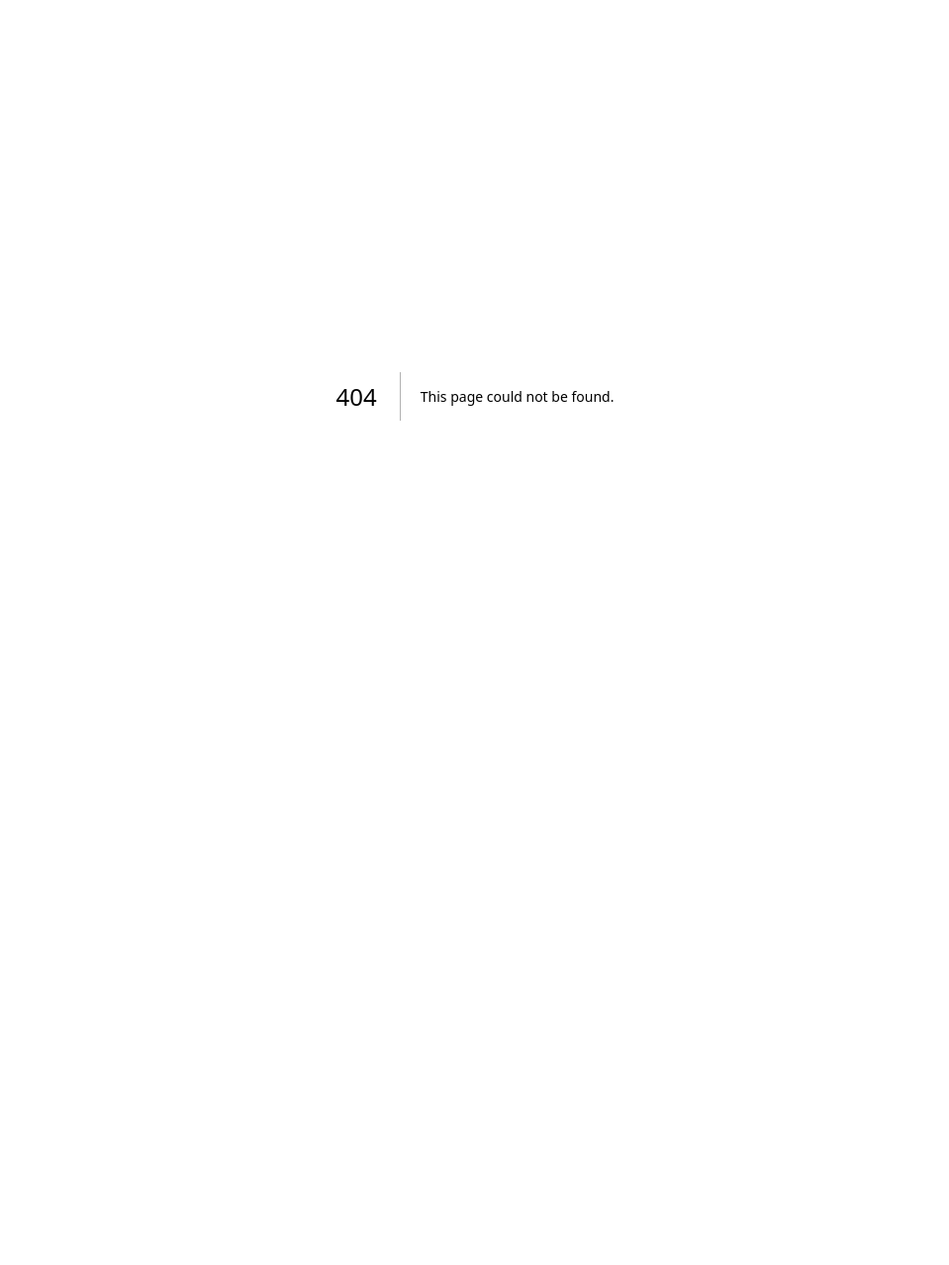
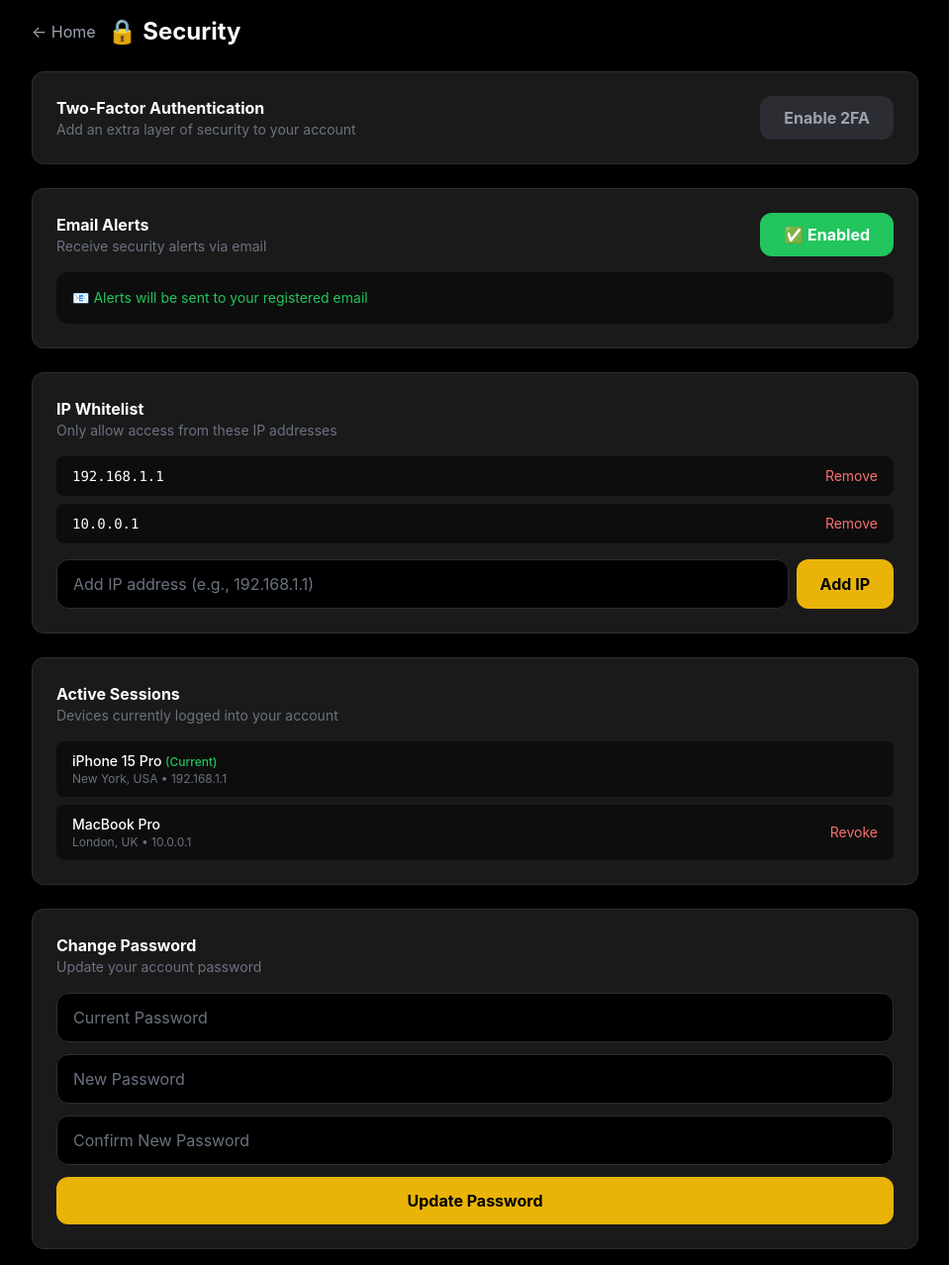
Before and after one commit to Cashipro/cashipro, a Next.js app in the folder apps/web/: page /security in a window 1280 px wide. Before the commit this address had no page. Shown: the whole page at 99% size, without its empty margins (160-1119 px from the left). Before the commit the page ends 800 px from the top, so only its background shows below. Built offline with nearby package versions, Linux system fonts and the light colour scheme.

Commit message:
Create page.tsx

```diff
--- /dev/null
+++ b/apps/web/src/app/security/page.tsx
@@ -0,0 +1,177 @@
+"use client";
+
+import { useState } from "react";
+import Link from "next/link";
+
+export default function SecurityPage() {
+  const [twoFA, setTwoFA] = useState(false);
+  const [emailAlerts, setEmailAlerts] = useState(true);
+  const [whitelist, setWhitelist] = useState(["192.168.1.1", "10.0.0.1"]);
+  const [newIp, setNewIp] = useState("");
+
+  const handleAddIp = () => {
+    if (newIp && !whitelist.includes(newIp)) {
+      setWhitelist([...whitelist, newIp]);
+      setNewIp("");
+    }
+  };
+
+  const handleRemoveIp = (ip: string) => {
+    setWhitelist(whitelist.filter((i) => i !== ip));
+  };
+
+  return (
+    <div className="min-h-screen bg-black p-4">
+      <div className="max-w-4xl mx-auto space-y-6">
+        {/* Header */}
+        <div className="flex items-center gap-3">
+          <Link href="/" className="text-gray-400 hover:text-white">← Home</Link>
+          <h1 className="text-2xl font-bold text-white">🔒 Security</h1>
+        </div>
+
+        {/* Two-Factor Authentication */}
+        <div className="bg-[#1a1a1a] rounded-xl border border-[#2b2d33] p-6 space-y-4">
+          <div className="flex items-start justify-between">
+            <div>
+              <h3 className="text-white font-bold">Two-Factor Authentication</h3>
+              <p className="text-sm text-gray-500">Add an extra layer of security to your account</p>
+            </div>
+            <button
+              onClick={() => setTwoFA(!twoFA)}
+              className={`px-6 py-2.5 rounded-xl font-bold transition ${
+                twoFA ? "bg-green-500 text-white" : "bg-[#2b2d33] text-gray-400 hover:text-white"
+              }`}
+            >
+              {twoFA ? "✅ Enabled" : "Enable 2FA"}
+            </button>
+          </div>
+          {twoFA && (
+            <div className="bg-black/50 rounded-xl p-4">
+              <p className="text-sm text-yellow-400">🔐 2FA is enabled on your account</p>
+              <p className="text-xs text-gray-500 mt-1">Use Google Authenticator or Authy to get your 2FA codes</p>
+            </div>
+          )}
+        </div>
+
+        {/* Email Alerts */}
+        <div className="bg-[#1a1a1a] rounded-xl border border-[#2b2d33] p-6 space-y-4">
+          <div className="flex items-start justify-between">
+            <div>
+              <h3 className="text-white font-bold">Email Alerts</h3>
+              <p className="text-sm text-gray-500">Receive security alerts via email</p>
+            </div>
+            <button
+              onClick={() => setEmailAlerts(!emailAlerts)}
+              className={`px-6 py-2.5 rounded-xl font-bold transition ${
+                emailAlerts ? "bg-green-500 text-white" : "bg-[#2b2d33] text-gray-400 hover:text-white"
+              }`}
+            >
+              {emailAlerts ? "✅ Enabled" : "Enable Alerts"}
+            </button>
+          </div>
+          {emailAlerts && (
+            <div className="bg-black/50 rounded-xl p-4">
+              <p className="text-sm text-green-500">📧 Alerts will be sent to your registered email</p>
+            </div>
+          )}
+        </div>
+
+        {/* IP Whitelist */}
+        <div className="bg-[#1a1a1a] rounded-xl border border-[#2b2d33] p-6 space-y-4">
+          <div>
+            <h3 className="text-white font-bold">IP Whitelist</h3>
+            <p className="text-sm text-gray-500">Only allow access from these IP addresses</p>
+          </div>
+
+          <div className="space-y-2">
+            {whitelist.map((ip, i) => (
+              <div key={i} className="flex items-center justify-between bg-black/50 rounded-lg px-4 py-2.5">
+                <span className="text-white font-mono text-sm">{ip}</span>
+                <button
+                  onClick={() => handleRemoveIp(ip)}
+                  className="text-red-400 text-sm hover:text-red-500 transition"
+                >
+                  Remove
+                </button>
+              </div>
+            ))}
+          </div>
+
+          <div className="flex gap-2">
+            <input
+              type="text"
+              value={newIp}
+              onChange={(e) => setNewIp(e.target.value)}
+              placeholder="Add IP address (e.g., 192.168.1.1)"
+              className="flex-1 bg-black border border-[#2b2d33] rounded-xl px-4 py-3 text-white placeholder-gray-500 focus:outline-none focus:border-yellow-400 transition"
+            />
+            <button
+              onClick={handleAddIp}
+              className="px-6 py-3 bg-yellow-500 text-black font-bold rounded-xl hover:bg-yellow-400 transition whitespace-nowrap"
+            >
+              Add IP
+            </button>
+          </div>
+        </div>
+
+        {/* Active Sessions */}
+        <div className="bg-[#1a1a1a] rounded-xl border border-[#2b2d33] p-6 space-y-4">
+          <div>
+            <h3 className="text-white font-bold">Active Sessions</h3>
+            <p className="text-sm text-gray-500">Devices currently logged into your account</p>
+          </div>
+
+          <div className="space-y-2">
+            {[
+              { device: "iPhone 15 Pro", location: "New York, USA", ip: "192.168.1.1", current: true },
+              { device: "MacBook Pro", location: "London, UK", ip: "10.0.0.1", current: false },
+            ].map((session, i) => (
+              <div key={i} className="flex items-center justify-between bg-black/50 rounded-lg px-4 py-2.5">
+                <div>
+                  <p className="text-white font-medium text-sm">
+                    {session.device} {session.current && <span className="text-xs text-green-500">(Current)</span>}
+                  </p>
+                  <p className="text-xs text-gray-500">{session.location} • {session.ip}</p>
+                </div>
+                {!session.current && (
+                  <button className="text-red-400 text-sm hover:text-red-500 transition">
+                    Revoke
+                  </button>
+                )}
+              </div>
+            ))}
+          </div>
+        </div>
+
+        {/* Change Password */}
+        <div className="bg-[#1a1a1a] rounded-xl border border-[#2b2d33] p-6 space-y-4">
+          <div>
+            <h3 className="text-white font-bold">Change Password</h3>
+            <p className="text-sm text-gray-500">Update your account password</p>
+          </div>
+
+          <div className="space-y-3">
+            <input
+              type="password"
+              placeholder="Current Password"
+              className="w-full bg-black border border-[#2b2d33] rounded-xl px-4 py-3 text-white placeholder-gray-500 focus:outline-none focus:border-yellow-400 transition"
+            />
+            <input
+              type="password"
+              placeholder="New Password"
+              className="w-full bg-black border border-[#2b2d33] rounded-xl px-4 py-3 text-white placeholder-gray-500 focus:outline-none focus:border-yellow-400 transition"
+            />
+            <input
+              type="password"
+              placeholder="Confirm New Password"
+              className="w-full bg-black border border-[#2b2d33] rounded-xl px-4 py-3 text-white placeholder-gray-500 focus:outline-none focus:border-yellow-400 transition"
+            />
+            <button className="w-full py-3 bg-yellow-500 text-black font-bold rounded-xl hover:bg-yellow-400 transition">
+              Update Password
+            </button>
+          </div>
+        </div>
+      </div>
+    </div>
+  );
+}
```
